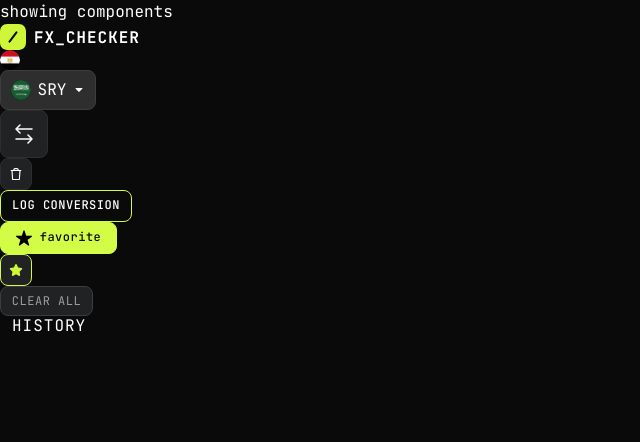
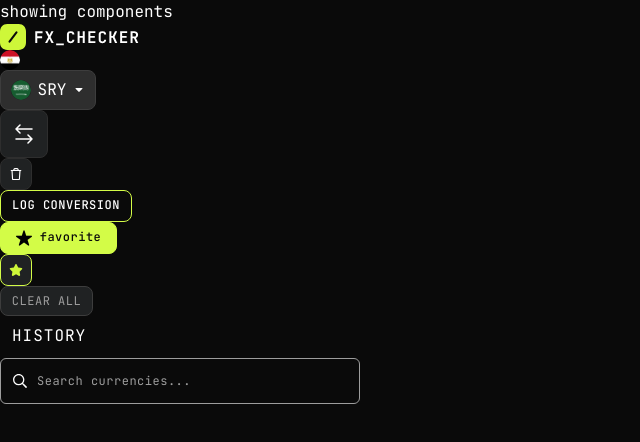
Before and after one commit to abdalrahman-2/Foreign-Currency-Exchange, a React (Vite) app: page / in a window 1280 px wide. Shown: the top 442 px of the page, without its empty margins (0-640 px from the left). Built offline with nearby package versions, Linux system fonts and the light colour scheme; no server answers.

Commit message:
Creating the search bar

```diff
--- a/src/App.tsx
+++ b/src/App.tsx
@@ -9,6 +9,7 @@ import {
   SmallFavoritButton,
   ClearButton,
   TabButton,
+  SearchInput,
 } from './components';
 import GlobalStyles from './styles/GlobalStyles';
 
@@ -27,6 +28,7 @@ function App() {
       <SmallFavoritButton state="favorited" />
       <ClearButton />
       <TabButton content="history" />
+      <SearchInput />
     </>
   );
 }
--- a/src/components/Logo.tsx
+++ b/src/components/Logo.tsx
@@ -5,7 +5,7 @@ const StyledImage = styled.img`
   height: calc(26 / 16 * 1rem);
 
   // Mobile
-  @media (max-width: 375px) {
+  @media (max-width: 23.4375em) {
     width: calc(107.15 / 16 * 1rem);
     height: calc(20 / 16 * 1rem);
   }
--- a/src/components/SearchInput.tsx
+++ b/src/components/SearchInput.tsx
@@ -1,14 +1,10 @@
-import type { InputHTMLAttributes } from 'react';
 import styled from 'styled-components';
-
-type Props = InputHTMLAttributes<HTMLInputElement>;
 
 const StyledWrapper = styled.label`
   width: calc(360 / 16 * 1rem);
   height: calc(46 / 16 * 1rem);
   display: flex;
-  align-items: center;
-  gap: var(--spacing-100);
+  gap: var(--spacing-125);
   padding: var(--spacing-150);
   border: 1px solid var(--neutral-200);
   border-radius: var(--radius-6);
@@ -23,17 +19,9 @@ const StyledWrapper = styled.label`
   }
 `;
 
-const SearchIcon = styled.img`
-  width: calc(20 / 16 * 1rem);
-  height: calc(20 / 16 * 1rem);
-  flex-shrink: 0;
-`;
-
 const StyledInput = styled.input`
   width: 100%;
-  border: none;
   outline: none;
-  background: none;
   color: var(--neutral-50);
 
   &::placeholder {
@@ -46,23 +34,15 @@ const StyledInput = styled.input`
   }
 `;
 
-export default function SearchInput({
-  className,
-  placeholder = 'Search currencies...',
-  ...props
-}: Props) {
+export default function SearchInput() {
   return (
     <StyledWrapper>
-      <SearchIcon
-        src="../../assets/images/icon-search.svg"
-        alt="Search currencies"
-      />
+      <img src="../../assets/images/icon-search.svg" alt="Search currencies" />
       <StyledInput
         type="text"
-        className={className ?? 'text-preset-5'}
-        placeholder={placeholder}
+        className="text-preset-5"
+        placeholder="Search currencies..."
         aria-label="Search currencies"
-        {...props}
       />
     </StyledWrapper>
   );
--- a/src/components/TabButton.tsx
+++ b/src/components/TabButton.tsx
@@ -7,9 +7,7 @@ type Props = {
 } & ButtonHTMLAttributes<HTMLButtonElement>;
 
 const StyledButton = styled.button<{ state: Props['state'] }>`
-  display: flex;
-  align-items: center;
-  justify-content: center;
+  height: calc(42 / 16 * 1rem);
   padding-left: var(--spacing-150);
   padding-right: var(--spacing-150);
   border-bottom: 2px solid
```
